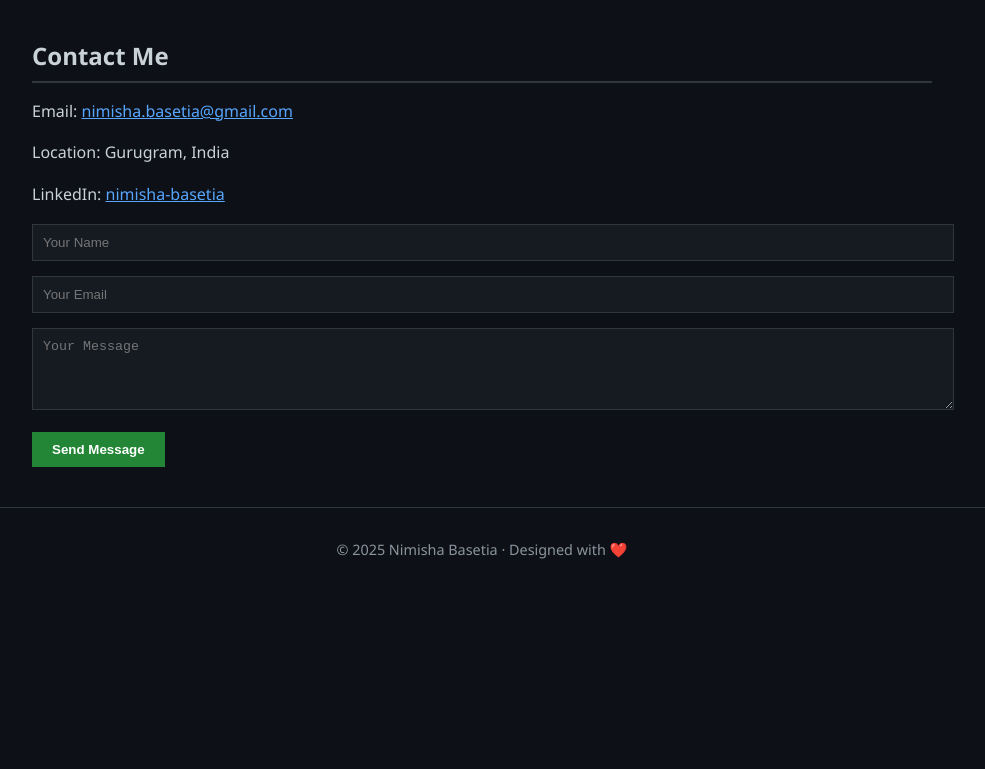
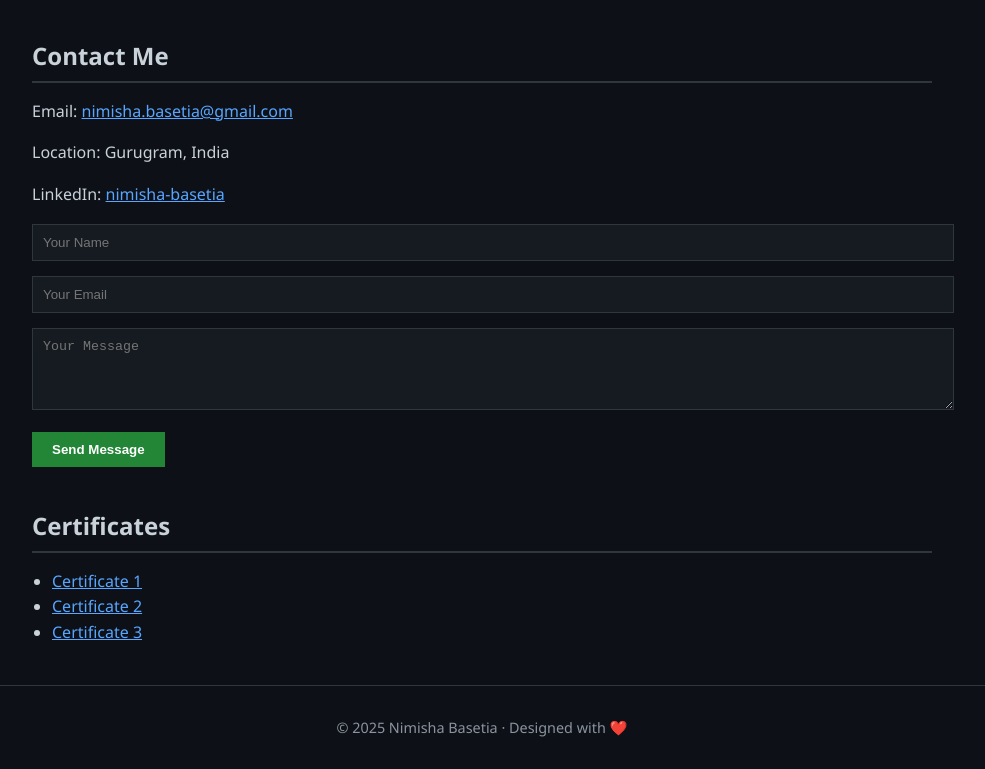
Before and after one commit to DataWarrior007/nimisha-profile, a plain HTML site: page index.html in a window 1280 px wide. Shown: the part 1281-2050 px from the top of the page, without its empty margins (158-1143 px from the left). Before the commit the page ends 1872 px from the top, so only its background shows below. Drawn offline with Linux system fonts and the light colour scheme.

Commit message:
Add files via upload

```diff
--- a/index.html
+++ b/index.html
@@ -147,7 +147,7 @@
 
 <section id="resume">
   <h2>Resume</h2>
-  <p><a href="https://drive.google.com/file/d/1Aqmkra_dRWIlEOQCor7deDNxyRkHCvax/view?usp=drive_link" target="_blank">📄 Download Resume (Google Drive)</a></p>
+  <p><a href="https://drive.google.com/file/d/13xzSPTKPkw-Sy3nBHbpbUiSpuSERKI1h/view?usp=share_link" target="_blank">📄 Download Resume (Google Drive)</a></p>
 </section>
 
 <section id="contact">
@@ -164,6 +164,16 @@
   </form>
 </section>
 
+
+<section id="certificates">
+  <h2>Certificates</h2>
+  <ul>
+    <li><a href="https://www.cloudskillsboost.google/public_profiles/767f071e-26d4-4514-8ed9-608f9fc46f09/badges/4218044" target="_blank">Certificate 1</a></li>
+<li><a href="https://www.cloudskillsboost.google/public_profiles/767f071e-26d4-4514-8ed9-608f9fc46f09/badges/5035522" target="_blank">Certificate 2</a></li>
+<li><a href="https://www.cloudskillsboost.google/public_profiles/767f071e-26d4-4514-8ed9-608f9fc46f09/badges/4241327" target="_blank">Certificate 3</a></li>
+  </ul>
+</section>
+
 <footer>
   &copy; 2025 Nimisha Basetia &middot; Designed with ❤️
 </footer>
```
